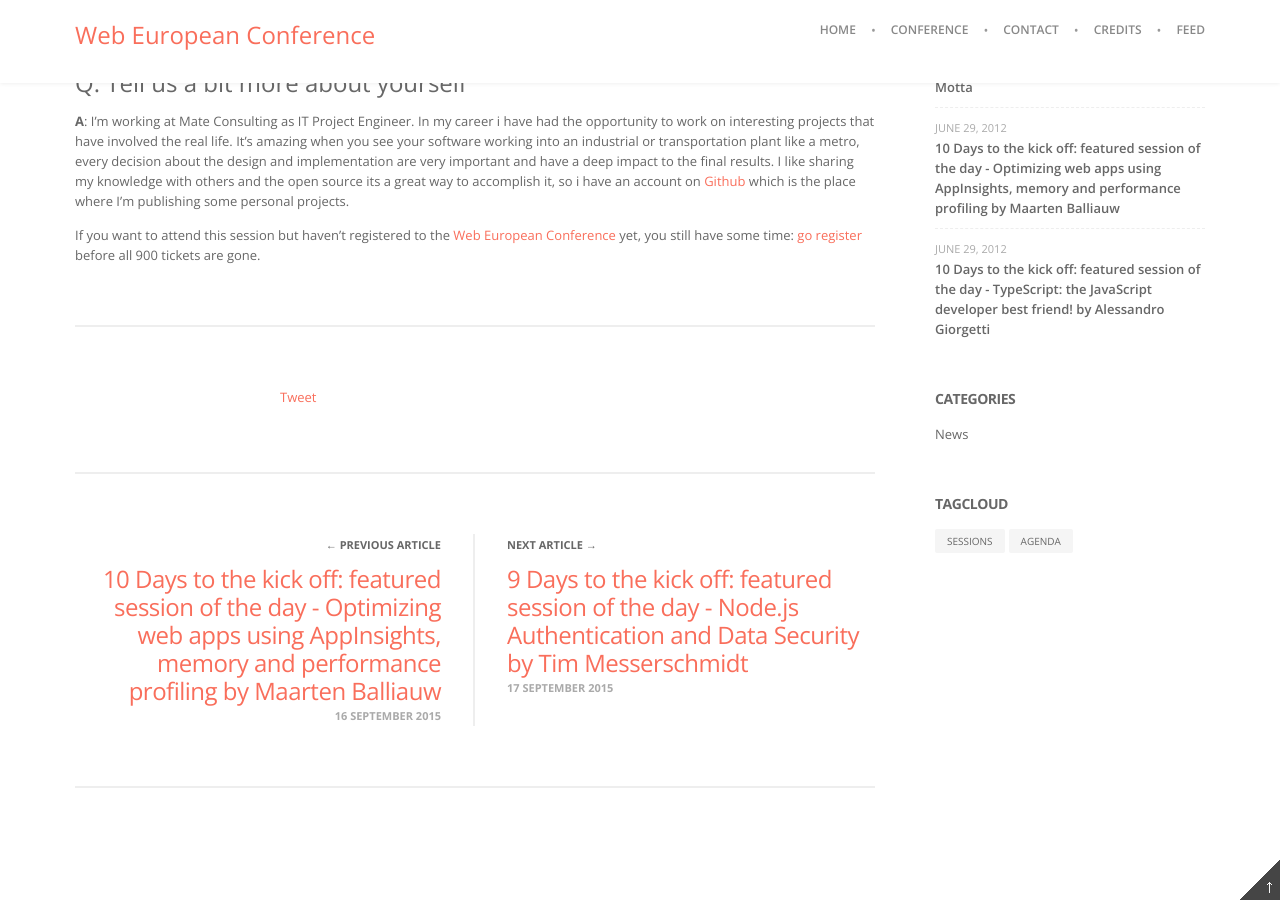
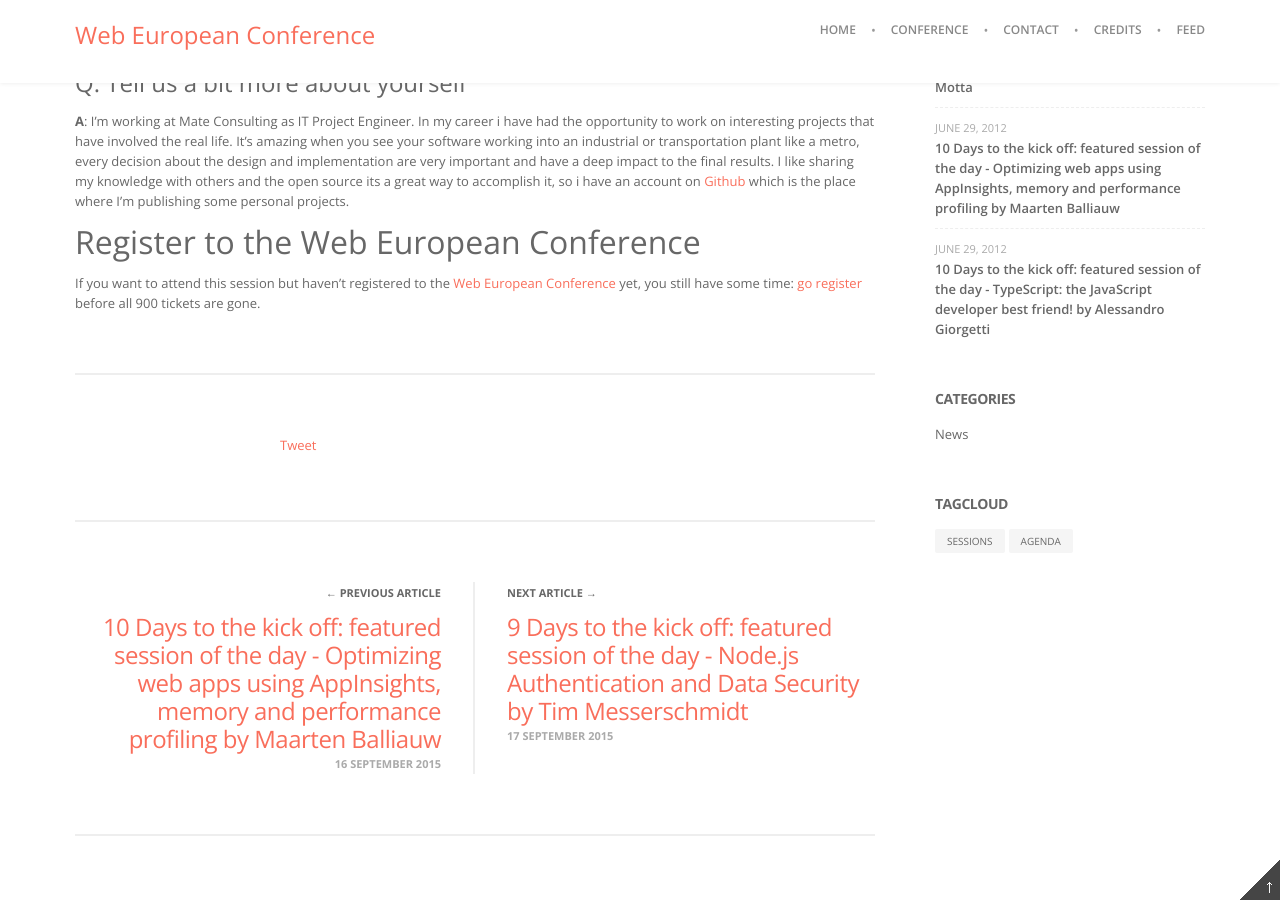
Before and after one commit to Web-European-Conference/blog, a Jekyll site: the page built from _posts/2015-09-17-9-days-to-the-conference-spa-angularjs-dimotta.markdown, in a window 1280 px wide and 900 px high, scrolled down 969 px. Built offline with Jekyll 4.4.1, drawn with Linux system fonts in a browser that asks for light colours; Markdown is read by kramdown in place of the engine named in the settings; comment, search, counter and statistics services are not loaded.

Commit message:
Forget one header

```diff
--- a/_posts/2015-09-17-9-days-to-the-conference-spa-angularjs-dimotta.markdown
+++ b/_posts/2015-09-17-9-days-to-the-conference-spa-angularjs-dimotta.markdown
@@ -23,4 +23,5 @@ This session requires a good knowledge of html and javascript, as well as concep
 ### Q: Tell us a bit more about yourself
 **A**: I'm working at Mate Consulting as IT Project Engineer. In my career i have had the opportunity to work on interesting projects that have involved the real life. It’s amazing when you see your software working into an industrial or transportation plant like a metro, every decision about the design and implementation are very important and have a deep impact to the final results. I like sharing my knowledge with others and the open source its a great way to accomplish it, so i have an account on [Github](http://Github.com/antdimot) which is the place where I'm publishing some personal projects.
 
+## Register to the Web European Conference
 If you want to attend this session but haven't registered to the [Web European Conference](http://webnextconf.eu/) yet, you still have some time: [go register](http://webnextconf.eventbrite.com/) before all 900 tickets are gone.
```
